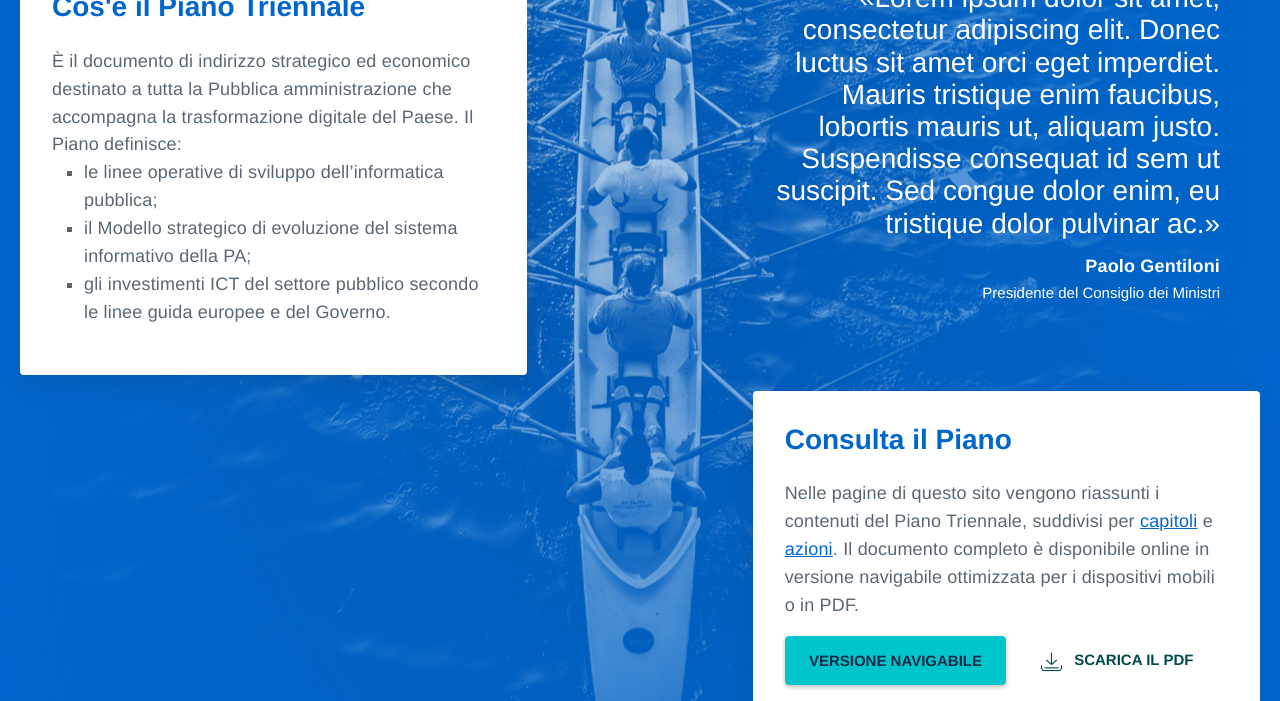
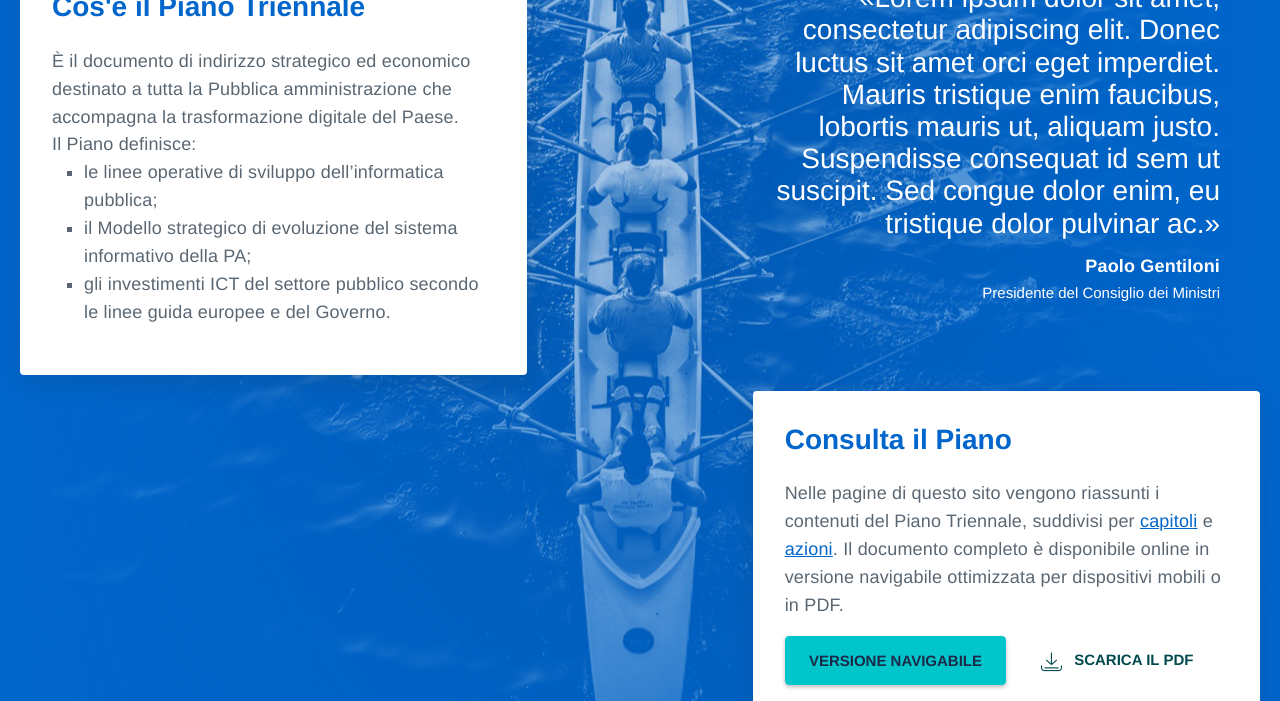
Before and after one commit to italia/pianotriennale-ict.italia.it, a Jekyll site: the page built from _pages/it/index.md, in a window 1280 px wide. Shown: the part 593-1294 px from the top of the page. Built offline with Jekyll 4.4.1, drawn with Linux system fonts in a browser that asks for light colours; some web fonts are replaced.

```diff
--- a/_data/l10n.yml
+++ b/_data/l10n.yml
@@ -62,6 +62,7 @@ it:
     home_pt_title: Cos'è il Piano Triennale
     home_pt_description: |
       È il documento di indirizzo strategico ed economico destinato a tutta la Pubblica amministrazione che accompagna la trasformazione digitale del Paese.
+
       Il Piano definisce:
       - le linee operative di sviluppo dell’informatica pubblica;
       - il Modello strategico di evoluzione del sistema informativo della PA;
@@ -70,7 +71,7 @@ it:
     home_pt_howto:
       - text: |
          Nelle pagine di questo sito vengono riassunti i contenuti del Piano Triennale, suddivisi per [capitoli](/piano) e [azioni](/azioni).
-         Il documento completo è disponibile online in versione navigabile ottimizzata per i dispositivi mobili o in PDF.
+         Il documento completo è disponibile online in versione navigabile ottimizzata per dispositivi mobili o in PDF.
         links:
           - type: button
             icon: read
```
